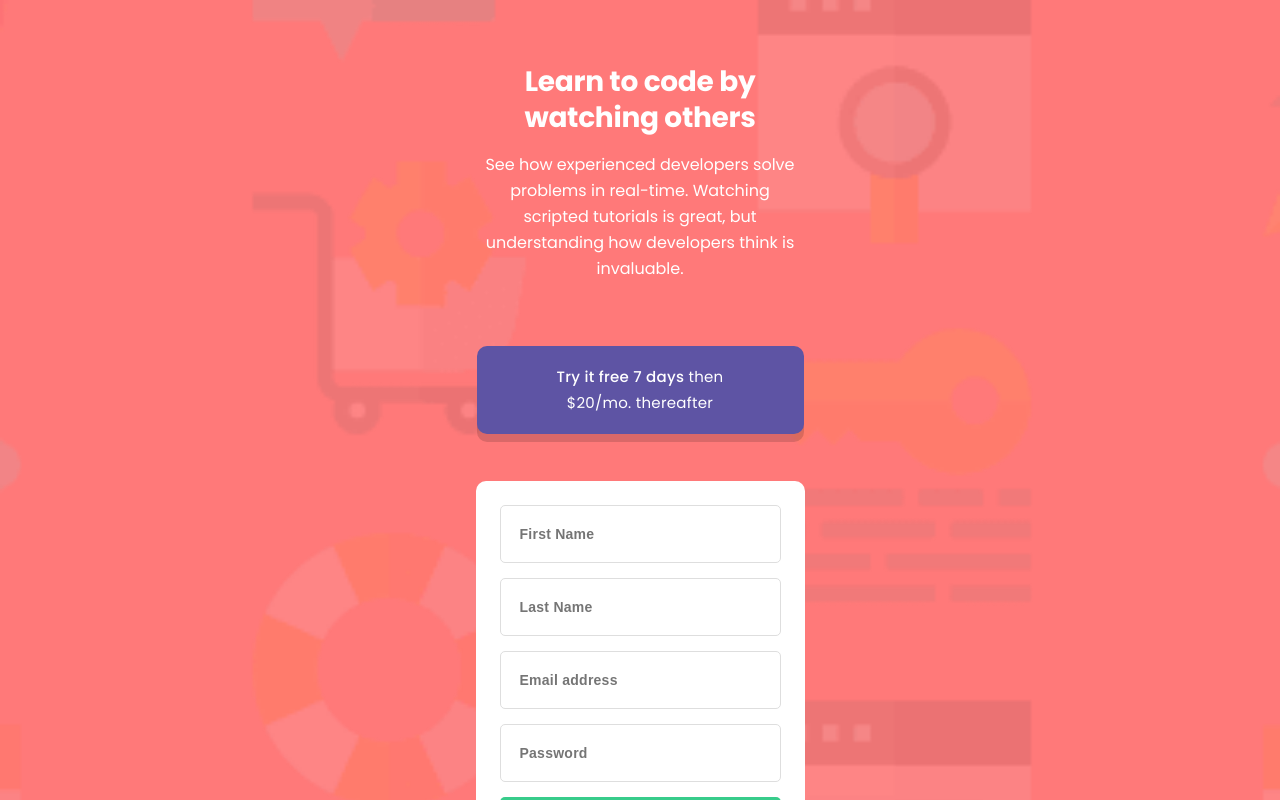
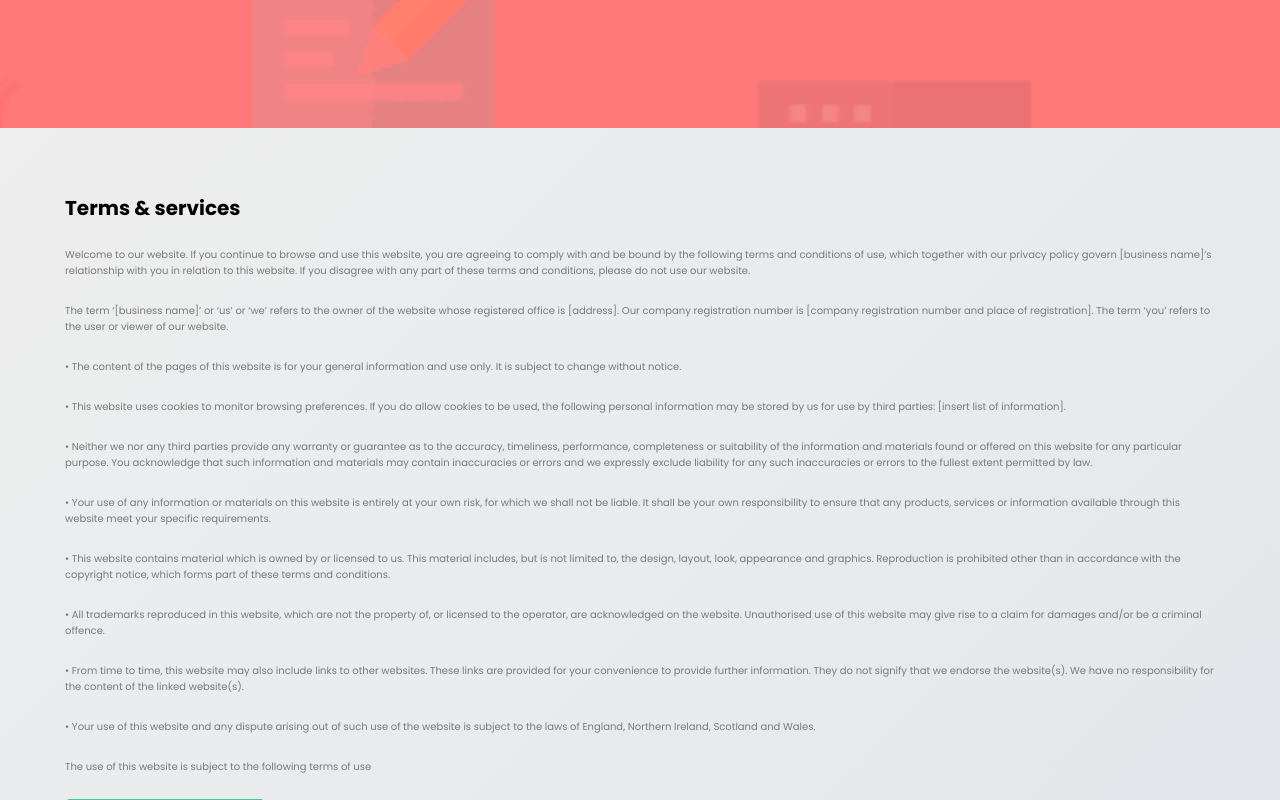
Before and after one commit to TeonaZav/sign-up-component, a React (Create React App) app: page /#/terms in a window 1280 px wide. Before the commit this address led to /. Shown: the top 800 px of the page. Built offline with nearby package versions, Linux system fonts and the light colour scheme.

Commit message:
add terms and conditions page

```diff
--- a/package.json
+++ b/package.json
@@ -14,9 +14,11 @@
     "@types/node": "^16.18.11",
     "@types/react": "^18.0.26",
     "@types/react-dom": "^18.0.10",
+    "@types/react-router-dom": "^5.3.3",
     "formik": "^2.2.9",
     "react": "^18.2.0",
     "react-dom": "^18.2.0",
+    "react-router-dom": "^6.6.2",
     "react-scripts": "5.0.1",
     "styled-components": "^5.3.6",
     "typescript": "^4.9.4",
--- a/src/App.tsx
+++ b/src/App.tsx
@@ -1,14 +1,14 @@
-import SignUpForm from "./components/SignUpForm";
-import HeroSection from "./components/SectionHero";
-import FreeTrialCard from "./components/FreeTrialCard";
+import { Route, Routes, useLocation } from "react-router-dom";
+import Home from "./pages/Home";
+import Terms from "./pages/Terms";
 function App() {
+  const location = useLocation();
   return (
     <div className="App">
-      <HeroSection />
-      <div>
-        <FreeTrialCard />
-        <SignUpForm />
-      </div>
+      <Routes location={location} key={location.pathname}>
+        <Route path="/" element={<Home />} />
+        <Route path="/terms" element={<Terms />} />
+      </Routes>
     </div>
   );
 }
--- a/src/components/SignUpForm.tsx
+++ b/src/components/SignUpForm.tsx
@@ -4,7 +4,7 @@ import { Form, Formik } from "formik";
 import TextField from "./TextField";
 import schema from "./ValidationSchema";
 import styled from "styled-components";
-
+import { NavLink } from "react-router-dom";
 const SignUpForm = () => {
   const [errorM, setErrorM] = useState(null);
   return (
@@ -76,6 +76,12 @@ const SignUpForm = () => {
             <Button colorScheme="teal" type="submit" className="btn-sign-up">
               Claim your free trial
             </Button>
+            <p className="terms-warning">
+              By clicking the button, you are agreeing to our
+              <NavLink className="terms" to="/terms">
+                Terms and Servicess
+              </NavLink>
+            </p>
           </VStack>
         </Formik>
       </div>
@@ -120,6 +126,16 @@ const Wrapper = styled.div`
         }
       }
     }
+    .terms-warning {
+      font-weight: 500;
+      font-size: 1.2rem;
+      line-height: 2.6rem;
+      text-align: center;
+      color: #bab7d4;
+    }
+    .terms {
+      color: #ff7979;
+    }
   }
 
   @media (min-width: 90em) {
--- /dev/null
+++ b/src/components/TermsServicess.tsx
@@ -0,0 +1,124 @@
+import styled from "styled-components";
+import { NavLink } from "react-router-dom";
+function TermsServices() {
+  return (
+    <Wrapper>
+      <div className="terms-conditions">
+        <h1>Terms & services</h1>
+        <p>
+          Welcome to our website. If you continue to browse and use this
+          website, you are agreeing to comply with and be bound by the following
+          terms and conditions of use, which together with our privacy policy
+          govern [business name]’s relationship with you in relation to this
+          website. If you disagree with any part of these terms and conditions,
+          please do not use our website.
+        </p>
+        <p>
+          The term ‘[business name]’ or ‘us’ or ‘we’ refers to the owner of the
+          website whose registered office is [address]. Our company registration
+          number is [company registration number and place of registration]. The
+          term ‘you’ refers to the user or viewer of our website.
+        </p>
+        <p>
+          {"\u2022"} The content of the pages of this website is for your
+          general information and use only. It is subject to change without
+          notice.
+        </p>
+        <p>
+          {"\u2022"} This website uses cookies to monitor browsing preferences.
+          If you do allow cookies to be used, the following personal information
+          may be stored by us for use by third parties: [insert list of
+          information].
+        </p>
+        <p>
+          {"\u2022"} Neither we nor any third parties provide any warranty or
+          guarantee as to the accuracy, timeliness, performance, completeness or
+          suitability of the information and materials found or offered on this
+          website for any particular purpose. You acknowledge that such
+          information and materials may contain inaccuracies or errors and we
+          expressly exclude liability for any such inaccuracies or errors to the
+          fullest extent permitted by law.
+        </p>
+        <p>
+          {"\u2022"} Your use of any information or materials on this website is
+          entirely at your own risk, for which we shall not be liable. It shall
+          be your own responsibility to ensure that any products, services or
+          information available through this website meet your specific
+          requirements.
+        </p>
+        <p>
+          {"\u2022"} This website contains material which is owned by or
+          licensed to us. This material includes, but is not limited to, the
+          design, layout, look, appearance and graphics. Reproduction is
+          prohibited other than in accordance with the copyright notice, which
+          forms part of these terms and conditions.
+        </p>
+        <p>
+          {"\u2022"} All trademarks reproduced in this website, which are not
+          the property of, or licensed to the operator, are acknowledged on the
+          website. Unauthorised use of this website may give rise to a claim for
+          damages and/or be a criminal offence.
+        </p>
+        <p>
+          {"\u2022"} From time to time, this website may also include links to
+          other websites. These links are provided for your convenience to
+          provide further information. They do not signify that we endorse the
+          website(s). We have no responsibility for the content of the linked
+          website(s).
+        </p>
+        <p>
+          {"\u2022"} Your use of this website and any dispute arising out of
+          such use of the website is subject to the laws of England, Northern
+          Ireland, Scotland and Wales.
+        </p>
+        <p>The use of this website is subject to the following terms of use</p>
+        <NavLink className="back-home" to="/">
+          Hompage
+        </NavLink>
+      </div>
+    </Wrapper>
+  );
+}
+
+const Wrapper = styled.div`
+  .terms-conditions {
+    max-width: 100vw;
+    min-height: 100vh;
+    background: linear-gradient(
+      135deg,
+      rgb(238, 238, 238) 0%,
+      rgb(227, 231, 235) 100%
+    );
+    padding: 6.5rem;
+    p {
+      color: #7a7a7a;
+    }
+  }
+  .back-home {
+    text-decoration: none;
+    width: 20rem;
+    height: 3.6rem;
+    font-size: 1.8rem;
+    text-transform: uppercase;
+    font-weight: 500;
+    text-align: center;
+    vertical-align: middle;
+    color: #ffffff;
+    background-color: #38cc8b;
+    cursor: pointer;
+    box-shadow: inset 0px -4px 0px rgba(0, 0, 0, 0.0908818);
+    border-radius: 0.5rem;
+    border: none;
+    padding-top: 1rem;
+    &:hover {
+      color: #ffffff;
+      background-color: #77e2b3;
+    }
+    &:focus {
+      outline: none;
+      border-radius: 0.6rem;
+      text-align: center;
+    }
+  }
+`;
+export default TermsServices;
--- a/src/index.tsx
+++ b/src/index.tsx
@@ -1,19 +1,18 @@
-import React from 'react';
-import ReactDOM from 'react-dom/client';
-import './index.css';
-import App from './App';
-import reportWebVitals from './reportWebVitals';
-
+import React from "react";
+import ReactDOM from "react-dom/client";
+import "./index.css";
+import App from "./App";
+import reportWebVitals from "./reportWebVitals";
+import { BrowserRouter, HashRouter } from "react-router-dom";
 const root = ReactDOM.createRoot(
-  document.getElementById('root') as HTMLElement
+  document.getElementById("root") as HTMLElement
 );
 root.render(
-  <React.StrictMode>
-    <App />
-  </React.StrictMode>
+  <HashRouter>
+    <React.StrictMode>
+      <App />
+    </React.StrictMode>
+  </HashRouter>
 );
 
-// If you want to start measuring performance in your app, pass a function
-// to log results (for example: reportWebVitals(console.log))
-// or send to an analytics endpoint. Learn more: https://bit.ly/CRA-vitals
 reportWebVitals();
--- /dev/null
+++ b/src/pages/Home.tsx
@@ -0,0 +1,16 @@
+import SignUpForm from "../components/SignUpForm";
+import HeroSection from "../components/SectionHero";
+import FreeTrialCard from "../components/FreeTrialCard";
+function Home() {
+  return (
+    <div className="Home">
+      <HeroSection />
+      <div>
+        <FreeTrialCard />
+        <SignUpForm />
+      </div>
+    </div>
+  );
+}
+
+export default Home;
--- /dev/null
+++ b/src/pages/Terms.tsx
@@ -0,0 +1,12 @@
+import TermsServices from "../components/TermsServicess";
+function Terms() {
+  return (
+    <div className="App">
+      <div>
+        <TermsServices />
+      </div>
+    </div>
+  );
+}
+
+export default Terms;
```
Also changed, not shown: src/logo.svg (deleted), 1 other file (tests, documents, lock files or other folders).
